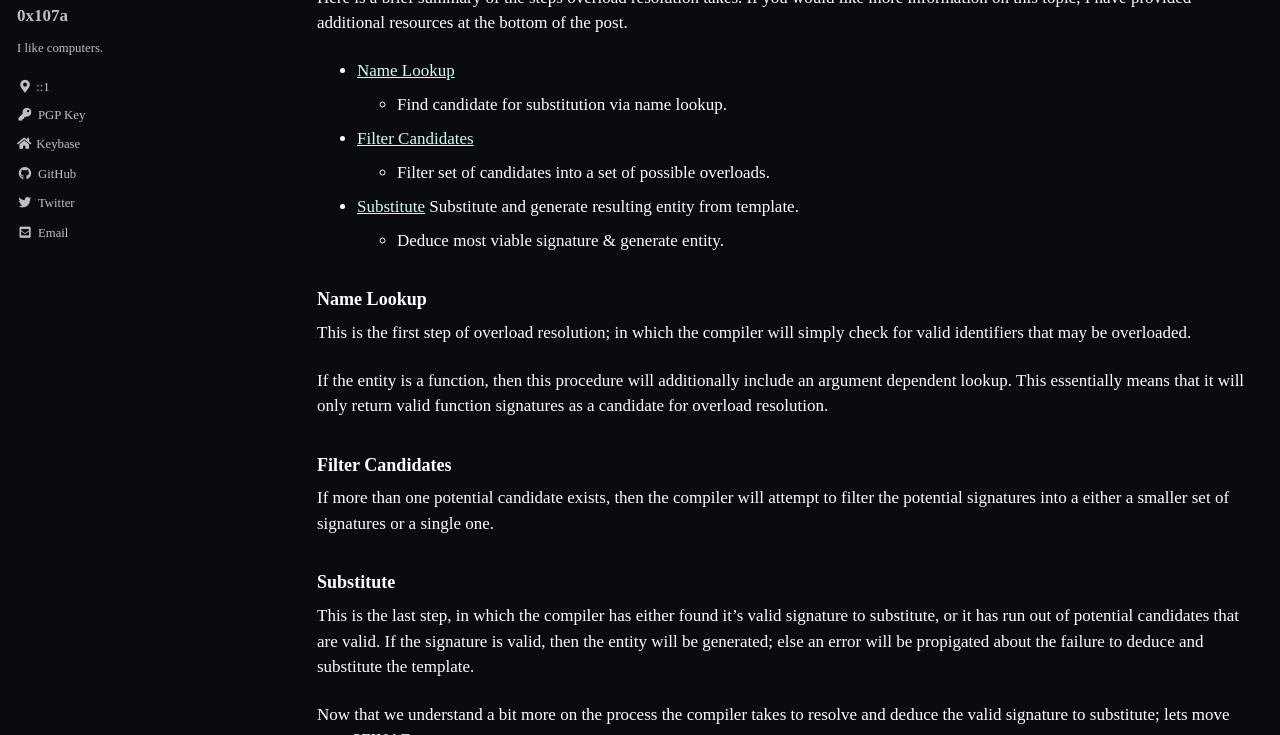
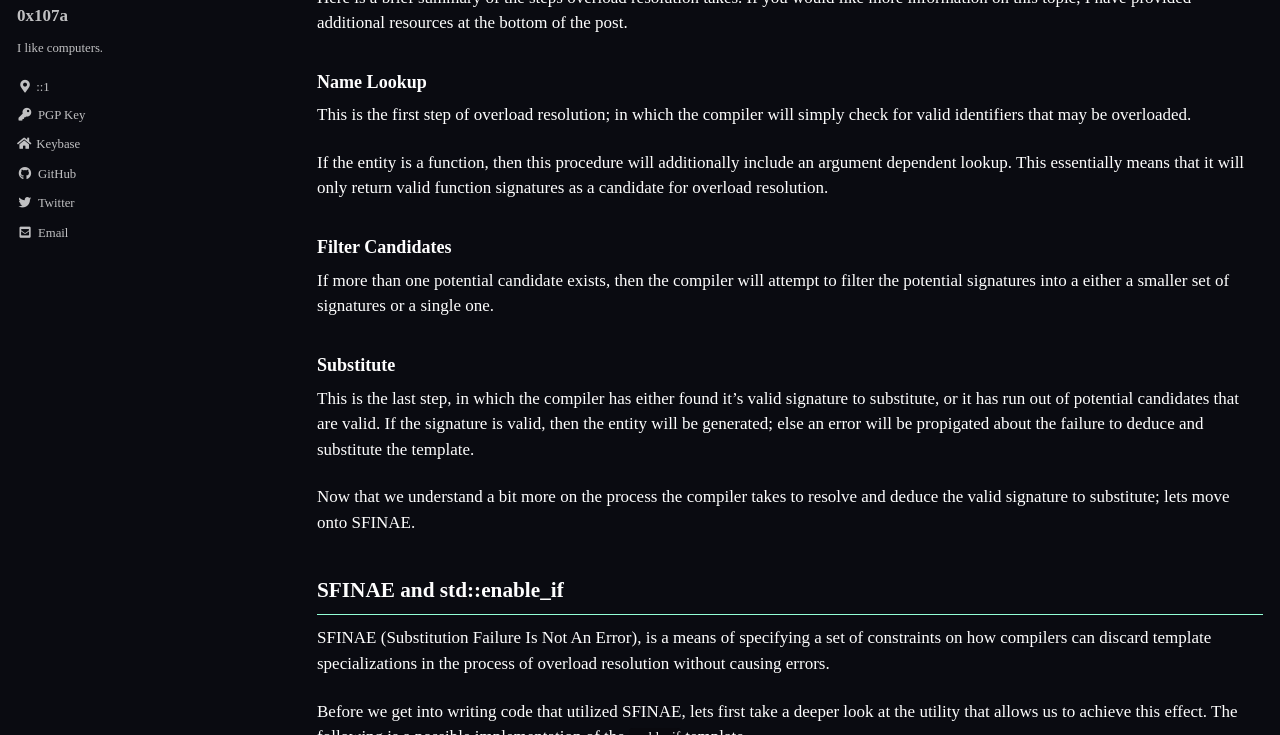
Before and after one commit to 0x107a/0x107a.github.io, a Jekyll site: the page built from _posts/2022-05-01-C++-SFINAE-and-Concepts.md, in a window 1280 px wide and 900 px high, scrolled down 1076 px, cut to the strip 165-900 px from the top of the window. Built offline with Jekyll 4.4.1, drawn with Linux system fonts in a browser that asks for light colours; cached includes are drawn as plain includes; some web fonts are replaced.

Commit message:
fuck fuck fuck fuck

```diff
--- a/_posts/2022-05-01-C++-SFINAE-and-Concepts.md
+++ b/_posts/2022-05-01-C++-SFINAE-and-Concepts.md
@@ -36,13 +36,6 @@ signatures.
 
 Here is a brief summary of the steps overload resolution takes. If you would like more information
 on this topic, I have provided additional resources at the bottom of the post.
-
-* [Name Lookup](#name-lookup)
-  * Find candidate for substitution via name lookup.
-* [Filter Candidates](#filter-candidates)
-  * Filter set of candidates into a set of possible overloads.
-* [Substitute](#substitute) Substitute and generate resulting entity from template.
-  * Deduce most viable signature & generate entity.
 
 #### Name Lookup
 
```
